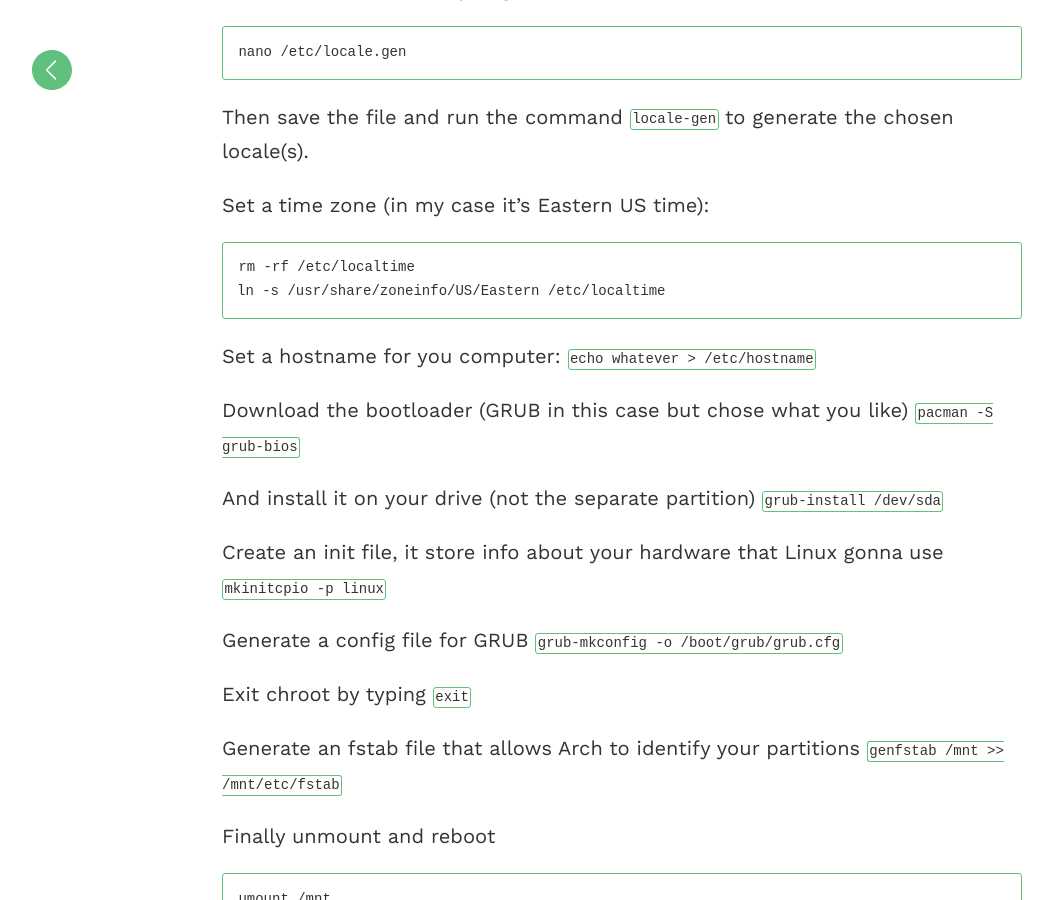
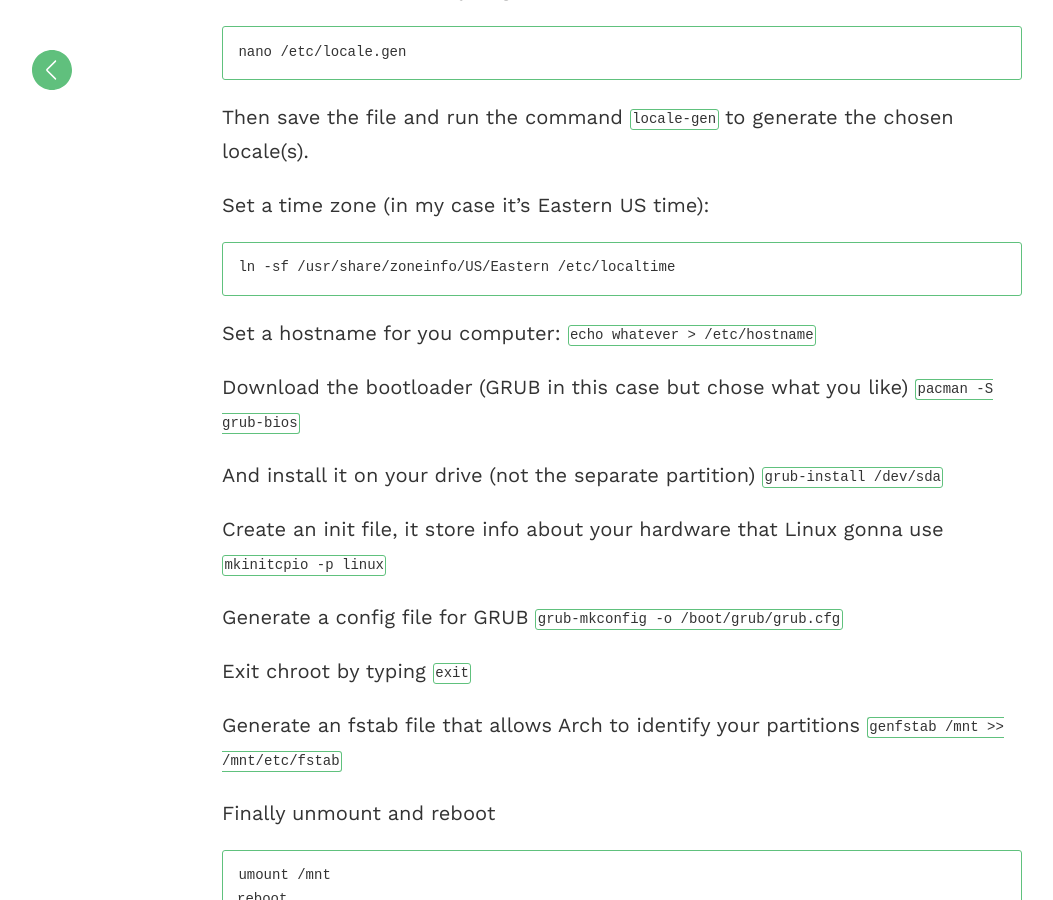
Before and after one commit to evgeniyantipin/evgeniyantipin.github.io, a Jekyll site: the page built from _posts/2018-01-02-how-to-install-arch-linux.md, in a window 1280 px wide and 900 px high, scrolled down 1485 px. Shown: the whole window, without its empty margins (18-1071 px from the left). Built offline with Jekyll 4.4.1, drawn with Linux system fonts in a browser that asks for light colours.

Commit message:
Update 2018-01-02-how-to-install-arch-linux.md

````diff
--- a/_posts/2018-01-02-how-to-install-arch-linux.md
+++ b/_posts/2018-01-02-how-to-install-arch-linux.md
@@ -35,8 +35,7 @@ Then save the file and run the command `locale-gen` to generate the chosen local
 
 Set a time zone (in my case it's Eastern US time):
 ```bash
-rm -rf /etc/localtime
-ln -s /usr/share/zoneinfo/US/Eastern /etc/localtime
+ln -sf /usr/share/zoneinfo/US/Eastern /etc/localtime
 ```
 Set a hostname for you computer: `echo whatever > /etc/hostname`
 
````
